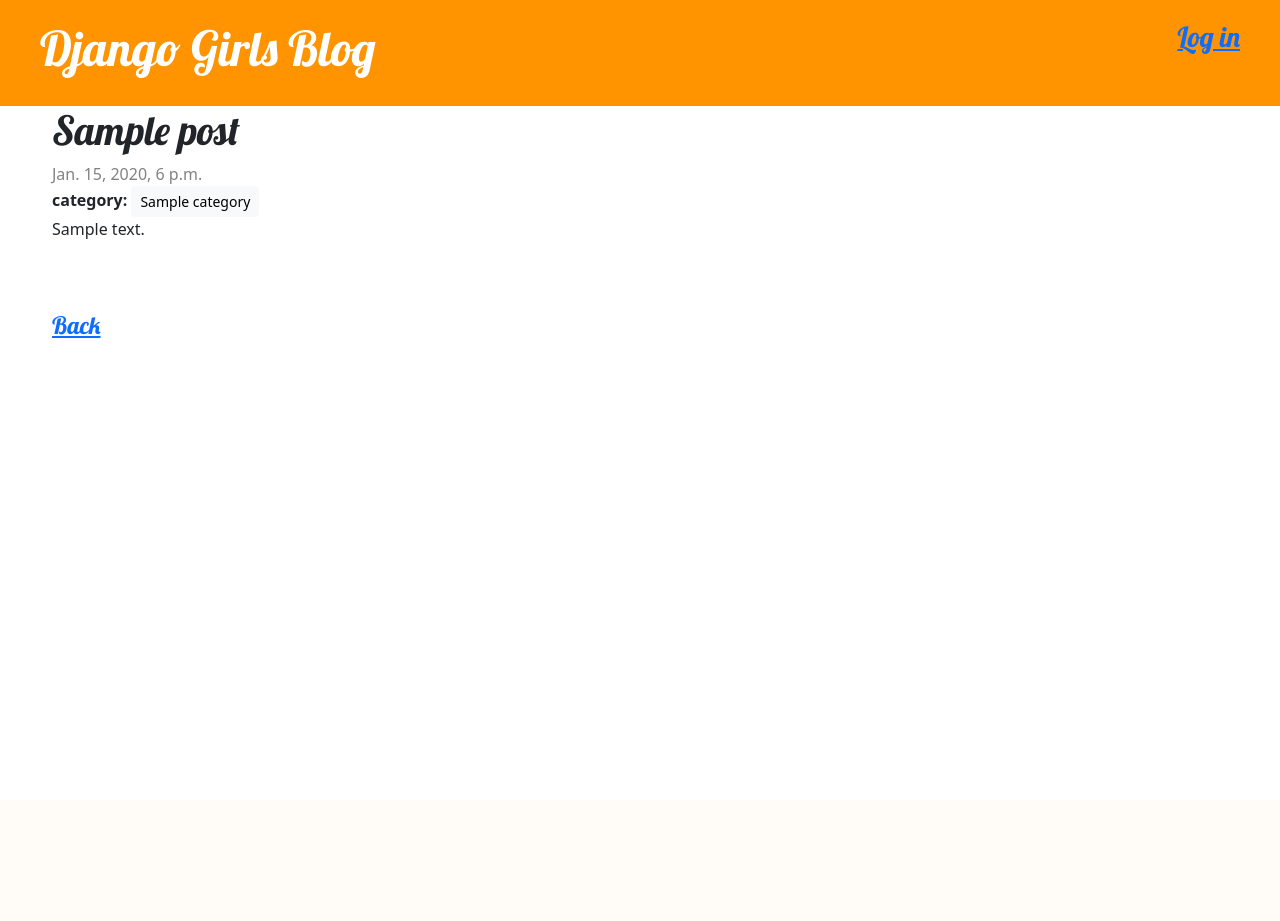
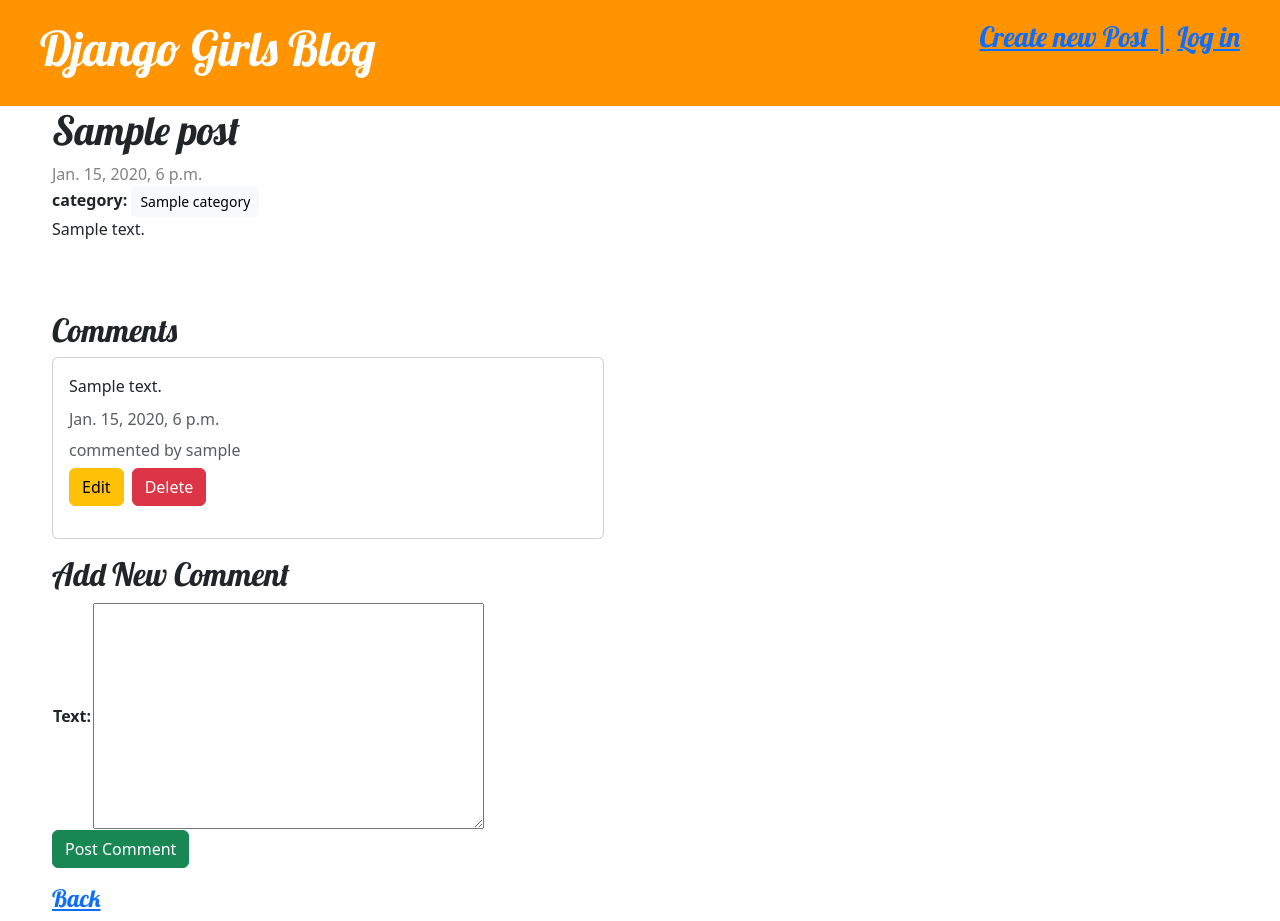
Before and after one commit to husfuu/djangoblog, a Django app: page /post/1/ in a window 1280 px wide. Before the commit the page ends 338 px from the top, so only its background shows below. Run offline with Django 4.2, Linux system fonts and the light colour scheme; tables that the repository leaves empty hold one stand-in row (values such as "Sample post"); lists and menus that the app fills with data are empty.

Commit message:
feat(comment): add comment feature

```diff
--- a/blog/forms.py
+++ b/blog/forms.py
@@ -1,10 +1,14 @@
 from django.forms import ModelForm
-from .models import Post
+from .models import Post, Comment
+
 
 class PostForm(ModelForm):
     class Meta:
         model = Post
-        fields = [
-            'title',
-            'text',
-        ]
+        fields = ["title", "text", "category"]
+
+
+class CommentForm(ModelForm):
+    class Meta:
+        model = Comment
+        fields = ["text"]
--- a/blog/models.py
+++ b/blog/models.py
@@ -23,3 +23,13 @@ class Post(models.Model):
 
     def __str__(self) -> str:
         return self.title
+
+
+class Comment(models.Model):
+    post = models.ForeignKey(Post, on_delete=models.CASCADE, related_name="comments")
+    author = models.ForeignKey("auth.user", on_delete=models.CASCADE)
+    text = models.TextField()
+    published_date = models.DateTimeField(default=timezone.now)
+
+    def __str__(self):
+        return f"Comment by {self.author} on {self.post}"
--- a/blog/templates/blog/base.html
+++ b/blog/templates/blog/base.html
@@ -1,6 +1,5 @@
 {% load static %}
 <html>
-
     <head>
         <title>Django Girls blog</title>
         <link href="https://cdn.jsdelivr.net/npm/bootstrap@5.3.0-alpha1/dist/css/bootstrap.min.css" rel="stylesheet" integrity="sha384-GLhlTQ8iRABdZLl6O3oVMWSktQOp6b7In1Zl3/Jr59b6EGGoI1aFkw7cmDA6j6gD" crossorigin="anonymous">
@@ -11,7 +10,8 @@
 
     <body>
         <div class="page-header">
-        <div class="top-menu" style="float:right">
+            <div class="top-menu d-flex gap-2" style="float:right">
+                <h3> <a href="/post/new" > Create new Post | </a></h3>
                 {% if user.is_authenticated %}
                 <h3> {{ request.user }} | <a href="/admin/logout?next=/">Log out</a> </h3>
                 {% else %}
@@ -29,5 +29,4 @@
             </div>
         </div>
     </body>
-
 </html>
--- /dev/null
+++ b/blog/templates/blog/includes/comment_form.html
@@ -0,0 +1,8 @@
+<h2>Add New Comment</h2>
+<form action="{% url "blog:post_detail" post.id %}" method="POST" >
+    {% csrf_token %}
+    <table>
+        {{form.as_table}}
+    </table>
+    <button type="submit" class="btn btn-success">Post Comment</button>
+</form>
--- a/blog/templates/blog/post_detail.html
+++ b/blog/templates/blog/post_detail.html
@@ -17,6 +17,38 @@
     <a class="btn btn-warning" href="{% url 'blog:post_edit' pk=post.pk %}"><span class="glyphicon glyphicon-pencil"></span>Update</a>
     {% endif %}
 </div>
+
+<h2>Comments</h2>
+{% for comment in post.comments.all %}
+<div class="card w-75 mb-3" >
+    <div class="card-body">
+        <p class="card-text">
+            {{comment.text}}
+            <h6 class="card-subtitle mb-2 text-muted">{{comment.published_date}}</h6>
+        </p>
+                <h6 class="card-subtitle mb-2 text-muted">commented by {{comment.author}}</h6>
+
+        <div class="d-flex gap-2" >
+            <div>
+                <a class="btn btn-warning" href="{% url 'blog:comment_edit' comment_id=comment.id %}" >
+                    Edit
+                </a>
+            </div>
+            <div>
+                <form action="{% url 'blog:comment_delete' comment_id=comment.id %}" method="POST">
+                    {% csrf_token %}
+                    <button type="submit"
+                        class="btn btn-danger"
+                        onclick="return confirm('Are you sure want to delete this comment?');" >
+                        Delete
+                    </button>
+                </form>
+            </div>
+        </div>
+    </div>
+</div>
+{% endfor %}
+{% include "blog/includes/comment_form.html" %}
 <div>
     <h4><a href="/">Back</a></h4>
 </div>
--- a/blog/urls.py
+++ b/blog/urls.py
@@ -13,4 +13,7 @@ urlpatterns = [
         views.post_list_by_category,
         name="post_category",
     ),
+    path("post/comment/<int:comment_id>/edit", views.comment_edit, name="comment_edit"),
+    path("post/comment/<int:comment_id>/delete", views.comment_delete, name="comment_delete")
+    # path("post/<int:post_id>/comment/", views.post_comment, name="post_comment"),
 ]
--- a/blog/views.py
+++ b/blog/views.py
@@ -1,7 +1,9 @@
-from .models import Post, Category
-from .forms import PostForm
+from .models import Post, Category, Comment
+from .forms import PostForm, CommentForm
 from django.utils import timezone
 from django.shortcuts import render, redirect, get_object_or_404
+from django.views.decorators.http import require_POST
+from django.http import HttpResponse
 
 # Create your views here.
 def post_list(request):
@@ -14,7 +16,35 @@ def post_list(request):
 
 def post_detail(request, pk):
     post = get_object_or_404(Post, pk=pk)
-    return render(request, "blog/post_detail.html", {"post": post})
+
+    if request.method == "POST":
+        form = CommentForm(data=request.POST)
+        if form.is_valid():
+            comment = form.save(commit=False)
+            comment.post = post
+            comment.author = request.user
+            comment.save()
+            return redirect("blog:post_detail", pk=post.pk)
+    else:
+        form = CommentForm()
+
+    return render(
+        request,
+        "blog/post_detail.html",
+        {"post": post, "form": form},
+    )
+
+
+# def post_detail(request, pk):
+#     post = get_object_or_404(Post, pk=pk)
+
+#     comments = post.comments.all()
+#     form = CommentForm()
+#     return render(
+#         request,
+#         "blog/post_detail.html",
+#         {"post": post, "comments": comments, "form": form},
+#     )
 
 
 def post_create(request):
@@ -63,3 +93,52 @@ def post_list_by_category(request, category_id):
     posts = Post.objects.filter(category__id=category_id)
 
     return render(request, "blog/post_list.html", {"posts": posts})
+
+
+def comment_edit(request, comment_id):
+    """ """
+    comment = get_object_or_404(Comment, pk=comment_id)
+    if request.method == "POST":
+        form = CommentForm(request.POST, instance=comment)
+        if form.is_valid():
+            if request.user == comment.author:
+                comment.save()
+                return redirect("blog:post_detail", pk=comment.post.id)
+            else:
+                return redirect("blog:post_list")
+    else:
+        form = CommentForm(initial={"text": comment.text})
+
+    return render(request, "blog/comment_edit.html", {"form": form, "comment": comment})
+
+
+def comment_delete(request, comment_id):
+    """TODO"""
+    comment = get_object_or_404(Comment, pk=comment_id)
+
+    if request.method == "POST":
+        comment.delete()
+        return redirect("blog:post_detail", pk=comment.post.id)
+
+    return HttpResponse(status=405)
+
+
+# @require_POST
+# def post_comment(request, post_id):
+#     post = get_object_or_404(Post, id=post_id)
+
+#     comment = None
+#     form = CommentForm(data=request.POST)
+
+#     if form.is_valid():
+#         # create a Comment object without saving it to the database
+#         comment = form.save(commit=False)
+#         # assign post to the comment
+#         comment.post = post
+#         comment.author = request.user
+#         # save the comment to the db
+#         comment.save()
+
+#     return render(
+#         request, "blog/comment.html", {"form": form, "post": post, "comment": comment}
+#     )
```
Also changed, not shown: blog/admin.py (+9 -3 lines), blog/templates/blog/comment.html (added, +9 -0 lines), blog/templates/blog/comment_edit.html (added, +12 -0 lines), blog/migrations/0005_comment.py (added). Lines whose indentation alone changed are shown as unchanged.
